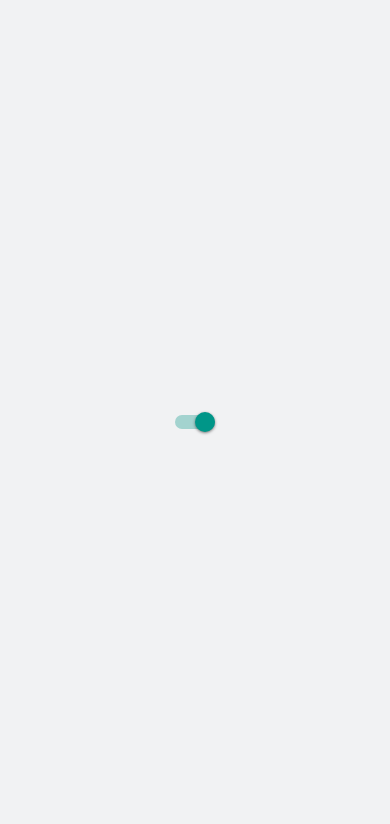
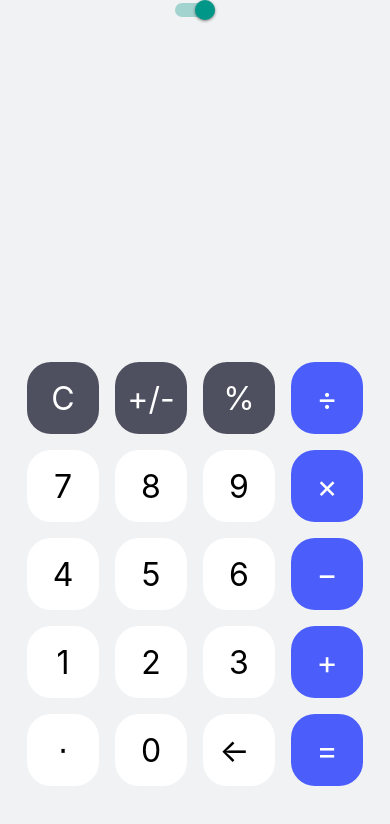
Before and after one commit to VitorGuerraa/Calculator, a React Native app: screen / in a window 390 px wide. Shown: the top 824 px of the page. Built offline with nearby package versions, Linux system fonts and the light colour scheme.

Commit message:
Keyboard created and style of buttons defined

```diff
--- a/App.tsx
+++ b/App.tsx
@@ -1,20 +1,23 @@
 import { useState } from 'react';
 import { StatusBar } from 'expo-status-bar';
-import { StyleSheet, Text, View, Switch } from 'react-native';
-import { ThemeContext } from './src/context/themeContext';
+import { StyleSheet, Text, View, Switch, SafeAreaView } from 'react-native';
+import { ThemeContext } from './src/context/ThemeContext';
 import { myColors } from './src/styles/Colors';
+import Button from './src/components/Button';
+import MyKeyboard from './src/components/MyKeyboard';
 
 export default function App() {
   const [theme, setTheme] = useState('light');
   return (
     <ThemeContext.Provider value={theme}>
-    <View style={theme === 'light' ? styles.container : [styles.container, {backgroundColor: '#000'}]}>
-      <StatusBar style="auto" />
-      <Switch
-        value={theme === 'light'}
-        onValueChange={() => setTheme(theme ==='light' ? 'dark' : 'light')}
-        ></Switch>
-    </View>
+      <SafeAreaView style={theme === 'light' ? styles.container : [styles.container, { backgroundColor: '#000' }]}>
+        <StatusBar style="auto" />
+        <Switch
+          value={theme === 'light'}
+          onValueChange={() => setTheme(theme === 'light' ? 'dark' : 'light')}
+        />
+        <MyKeyboard />
+      </SafeAreaView>
     </ThemeContext.Provider>
   );
 }
@@ -23,7 +26,7 @@
   container: {
     flex: 1,
     backgroundColor: myColors.light,
-    alignItems: 'center',
-    justifyContent: 'center',
+    alignItems: "center",
+    justifyContent: 'flex-start',
   },
 });
--- /dev/null
+++ b/src/components/Button.tsx
@@ -0,0 +1,39 @@
+import { useContext } from "react";
+import { TouchableOpacity, Text } from "react-native";
+import { ThemeContext } from "../context/themeContext";
+import { Styles } from "../styles/GlobalStyles";
+
+interface ButtonProps {
+    onPress: () => void;
+    title: string;
+    isBlue?: boolean;
+    isGray?: boolean;
+}
+
+export default function Button({ title, onPress, isBlue, isGray }: ButtonProps) {
+    const theme = useContext(ThemeContext);
+    return (
+        <TouchableOpacity
+            style={
+                isBlue
+                    ? Styles.btnBlue
+                    : isGray
+                        ? Styles.btnGray
+                        : theme === "light"
+                            ? Styles.btnLight
+                            : Styles.btnDark
+            }
+            onPress={onPress}>
+            <Text
+                style={
+                    isBlue || isGray
+                        ? Styles.smallTextLight
+                        : theme === "dark"
+                            ? Styles.smallTextLight
+                            : Styles.smallTextDark
+                }>
+                {title}
+            </Text>
+        </TouchableOpacity>
+    );
+}
--- /dev/null
+++ b/src/components/MyKeyboard.tsx
@@ -0,0 +1,91 @@
+import * as React from "react";
+import Button from "./Button";
+import { View, Text } from "react-native"
+import { Styles } from "../styles/GlobalStyles";
+import { myColors } from "../styles/Colors";
+
+export default function MyKeyboard() {
+    const [firstNumber, setFirstNumber] = React.useState("");
+    const [secondNumber, setSecondNumber] = React.useState("");
+    const [operation, setOperation] = React.useState("");
+    const [result, setResult] = React.useState<number | null>(null);
+
+    const handleNumberPress = (buttonValue: string) => {
+        if (firstNumber.length < 10) {
+            setFirstNumber(firstNumber + buttonValue);
+        }
+    };
+
+    const handleOperationPress = (buttonValue: string) => {
+        setOperation(buttonValue);
+        setSecondNumber(firstNumber);
+        setFirstNumber("");
+    };
+
+    const clear = () => {
+        setFirstNumber("");
+        setSecondNumber("");
+        setOperation("");
+        setResult(null);
+    };
+
+    const getResult = () => {
+        switch (operation) {
+            case "+":
+                clear();
+                setResult(parseInt(secondNumber) + parseInt(firstNumber));
+                break;
+            case "-":
+                clear();
+                setResult(parseInt(secondNumber) - parseInt(firstNumber));
+                break;
+            case "*":
+                clear();
+                setResult(parseInt(secondNumber) * parseInt(firstNumber));
+                break;
+            case "/":
+                clear();
+                setResult(parseInt(secondNumber) / parseInt(firstNumber));
+                break;
+            default:
+                clear();
+                setResult(0);
+                break;
+        }
+    };
+
+    return (
+        <View style={Styles.viewBottom}>
+            <View style={Styles.row}>
+                <Button title="C" isGray onPress={clear} />
+                <Button title="+/-" isGray onPress={() => handleOperationPress("+/-")} />
+                <Button title="%" isGray onPress={() => handleOperationPress("%")} />
+                <Button title="÷" isBlue onPress={() => handleOperationPress("/")} />
+            </View>
+            <View style={Styles.row}>
+                <Button title="7" onPress={() => handleNumberPress("7")} />
+                <Button title="8" onPress={() => handleNumberPress("8")} />
+                <Button title="9" onPress={() => handleNumberPress("9")} />
+                <Button title="×" isBlue onPress={() => handleOperationPress("x")} />
+            </View>
+            <View style={Styles.row}>
+                <Button title="4" onPress={() => handleNumberPress("4")} />
+                <Button title="5" onPress={() => handleNumberPress("5")} />
+                <Button title="6" onPress={() => handleNumberPress("6")} />
+                <Button title="−" isBlue onPress={() => handleOperationPress("-")} />
+            </View>
+            <View style={Styles.row}>
+                <Button title="1" onPress={() => handleNumberPress("1")} />
+                <Button title="2" onPress={() => handleNumberPress("2")} />
+                <Button title="3" onPress={() => handleNumberPress("3")} />
+                <Button title="+" isBlue onPress={() => handleOperationPress("+")} />
+            </View>
+            <View style={Styles.row}>
+                <Button title="⋅" onPress={() => handleNumberPress(".")} />
+                <Button title="0" onPress={() => handleNumberPress("0")} />
+                <Button title="← " onPress={() => setFirstNumber(firstNumber.slice(0, -1))} />
+                <Button title="=" isBlue onPress={() => getResult()} />
+            </View>
+        </View>
+    )
+}
--- /dev/null
+++ b/src/styles/GlobalStyles.tsx
@@ -0,0 +1,71 @@
+import { StyleSheet } from "react-native";
+import { myColors } from "./Colors";
+
+export const Styles = StyleSheet.create({
+//Calculator Buttons
+    btnBlue: {
+        width: 72,
+        height: 72,
+        borderRadius: 24,
+        backgroundColor: myColors.blue,
+        justifyContent: "center",
+        alignItems: "center",
+        margin: 8,
+    },
+    btnDark: {
+        width: 72,
+        height: 72,
+        borderRadius: 24,
+        backgroundColor: myColors.btnDark,
+        justifyContent: "center",
+        alignItems: "center",
+        margin: 8,
+    },
+    btnLight: {
+        width: 72,
+        height: 72,
+        borderRadius: 24,
+        backgroundColor: myColors.white,
+        justifyContent: "center",
+        alignItems: "center",
+        margin: 8,
+    },
+    btnGray: {
+        width: 72,
+        height: 72,
+        borderRadius: 24,
+        backgroundColor: myColors.btnGray,
+        justifyContent: "center",
+        alignItems: "center",
+        margin: 8,
+    },
+    smallTextLight: {
+        fontSize: 32,
+        color: myColors.white,
+    },
+    smallTextDark: {
+        fontSize: 32,
+        color: myColors.black,
+    },
+    //Calculator Keyboard
+    row: {
+        maxWidth: '100%',
+        flexDirection: "row",
+    },
+    viewBottom: {
+        position: "absolute",
+        bottom: 50,
+    },
+    screenFirstNumber: {
+        fontSize: 96,
+        color: myColors.gray,
+        fontWeight: '200',
+        alignSelf: "flex-end",
+    },
+    screenSecondNumber: {
+        fontSize: 40,
+        color: myColors.gray,
+        fontWeight: '200',
+        alignSelf: "flex-end",
+    }
+});
```
Also changed, not shown: assets/icon.png.
